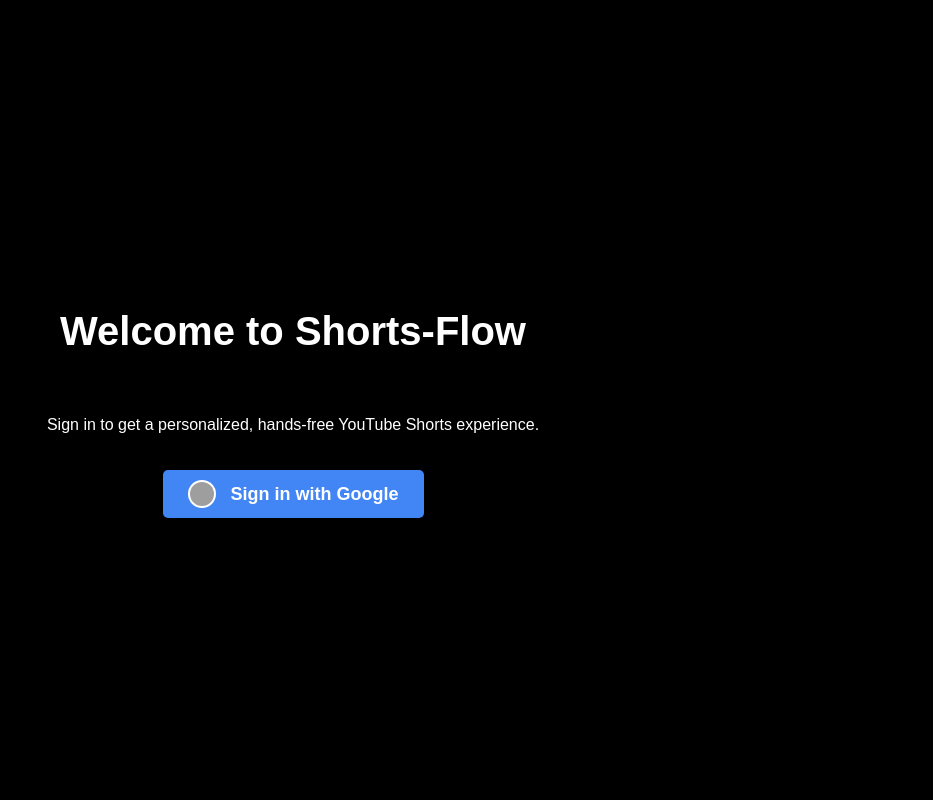
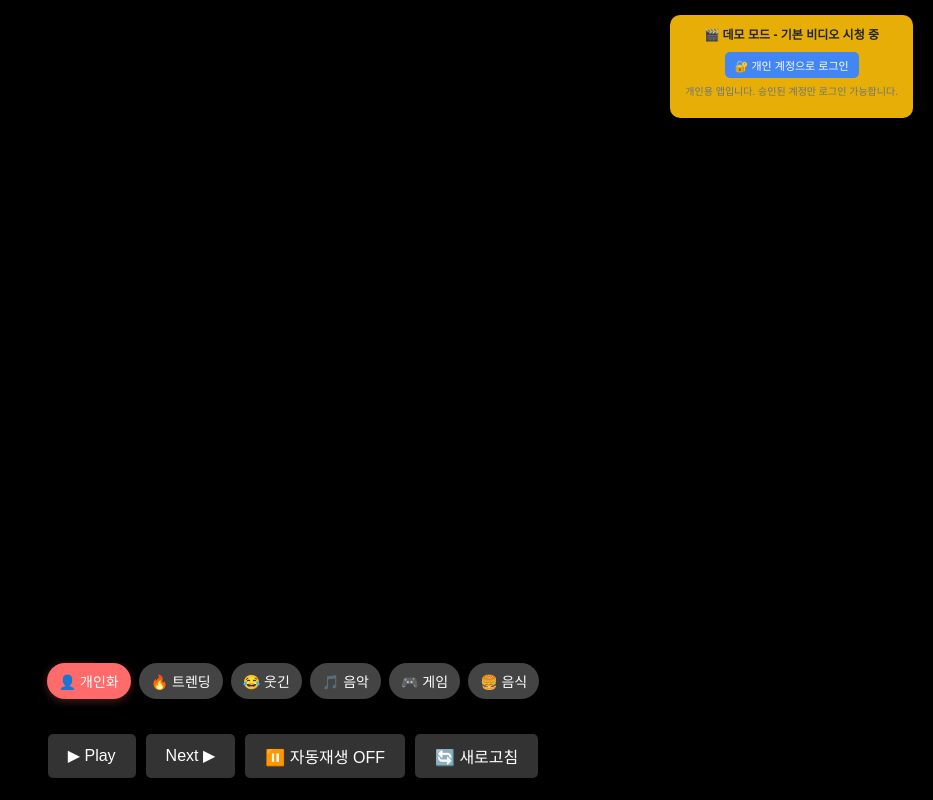
Before and after one commit to kalnal0928/shorts-flow, a React (Create React App) app: page / in a window 1280 px wide. Shown: the whole page, without its empty margins (347-1280 px from the left). Built offline with nearby package versions, Linux system fonts and the light colour scheme; no server answers; grey boxes are pictures that could not be loaded.

Commit message:
개인앱용

```diff
--- a/src/App.css
+++ b/src/App.css
@@ -243,6 +243,47 @@
   background: #777;
 }
 
+/* Demo mode styles */
+.demo-notice {
+  position: absolute;
+  top: 15px;
+  right: 20px;
+  background-color: rgba(255, 193, 7, 0.9);
+  color: #212529;
+  padding: 10px 15px;
+  border-radius: 10px;
+  z-index: 10;
+  text-align: center;
+  max-width: 300px;
+}
+
+.demo-notice p {
+  margin: 0 0 10px 0;
+  font-size: 12px;
+  font-weight: bold;
+}
+
+.demo-info {
+  font-size: 10px !important;
+  font-weight: normal !important;
+  color: #6c757d !important;
+  margin-top: 5px !important;
+}
+
+.login-button-small {
+  background: #4285F4;
+  color: white;
+  border: none;
+  padding: 5px 10px;
+  border-radius: 5px;
+  cursor: pointer;
+  font-size: 11px;
+}
+
+.login-button-small:hover {
+  background: #357ae8;
+}
+
 /* Loading styles */
 .loading {
   display: flex;
--- a/src/App.js
+++ b/src/App.js
@@ -48,6 +48,17 @@
             Authorization: `Bearer ${tokenResponse.access_token}`,
           },
         });
+
+        // 허용된 사용자 이메일 목록 (본인 이메일로 수정하세요)
+        const allowedUsers = [
+          'kalnal0928@gmail.com'  // 본인 이메일로 변경하세요
+        ];
+
+        if (!allowedUsers.includes(res.data.email)) {
+          alert('이 앱은 개인용입니다. 접근 권한이 없습니다.');
+          return;
+        }
+
         setUser(res.data);
         console.log('User info fetched:', res.data);
       } catch (err) {
@@ -57,7 +68,11 @@
     },
     onError: (error) => {
       console.error('Login Failed:', error);
-      alert('로그인에 실패했습니다. Google OAuth 설정을 확인해주세요.');
+      if (error.error === 'popup_closed_by_user') {
+        // User closed the popup, don't show error
+        return;
+      }
+      alert('로그인에 실패했습니다. 팝업이 차단되었거나 네트워크 문제일 수 있습니다. 다시 시도해주세요.');
     },
     scope: 'https://www.googleapis.com/auth/youtube.readonly',
   });
@@ -616,14 +631,26 @@
 
   return (
     <div className="App">
-      {user ? (
-        // --- Logged-in View ---
+      {/* Show default videos even without login for demo purposes */}
+      {user || true ? (
+        // --- Logged-in View or Demo View ---
         <>
-          <div className="user-profile">
-            <img src={user.picture} alt={user.name} />
-            <span>Welcome, {user.given_name || user.name}</span>
-            <button onClick={logout} className="logout-button">Logout</button>
-          </div>
+          {user && (
+            <div className="user-profile">
+              <img src={user.picture} alt={user.name} />
+              <span>Welcome, {user.given_name || user.name}</span>
+              <button onClick={logout} className="logout-button">Logout</button>
+            </div>
+          )}
+          {!user && (
+            <div className="demo-notice">
+              <p>🎬 데모 모드 - 기본 비디오 시청 중</p>
+              <button onClick={() => login()} className="login-button-small">
+                🔐 개인 계정으로 로그인
+              </button>
+              <p className="demo-info">개인용 앱입니다. 승인된 계정만 로그인 가능합니다.</p>
+            </div>
+          )}
           <div className="video-container">
             {isLoadingVideos ? (
               <div className="loading">
--- a/src/index.js
+++ b/src/index.js
@@ -8,33 +8,16 @@
 const root = ReactDOM.createRoot(document.getElementById('root'));
 
 // Check if Google Client ID is available
-const googleClientId = process.env.REACT_APP_GOOGLE_CLIENT_ID;
+const googleClientId = process.env.REACT_APP_GOOGLE_CLIENT_ID || '205853716243-jc7tstuv9nq4e9peonufojdt2uph3vcb.apps.googleusercontent.com';
 
-if (!googleClientId) {
-  console.error('REACT_APP_GOOGLE_CLIENT_ID is not set in environment variables');
+if (!process.env.REACT_APP_GOOGLE_CLIENT_ID) {
+  console.warn('REACT_APP_GOOGLE_CLIENT_ID is not set in environment variables, using fallback');
 }
 
 root.render(
   <ErrorBoundary>
-    {googleClientId ? (
-      <GoogleOAuthProvider clientId={googleClientId}>
-        <App />
-      </GoogleOAuthProvider>
-    ) : (
-      <div style={{
-        display: 'flex',
-        justifyContent: 'center',
-        alignItems: 'center',
-        height: '100vh',
-        flexDirection: 'column',
-        backgroundColor: '#f8f9fa'
-      }}>
-        <h1 style={{ color: '#dc3545', marginBottom: '20px' }}>설정 오류</h1>
-        <p style={{ color: '#6c757d' }}>Google Client ID가 설정되지 않았습니다.</p>
-        <p style={{ color: '#6c757d', fontSize: '14px' }}>
-          관리자에게 문의하거나 환경 변수를 확인해주세요.
-        </p>
-      </div>
-    )}
+    <GoogleOAuthProvider clientId={googleClientId}>
+      <App />
+    </GoogleOAuthProvider>
   </ErrorBoundary>
 );
```
Also changed, not shown: 2 other files (tests, documents, lock files or other folders).
